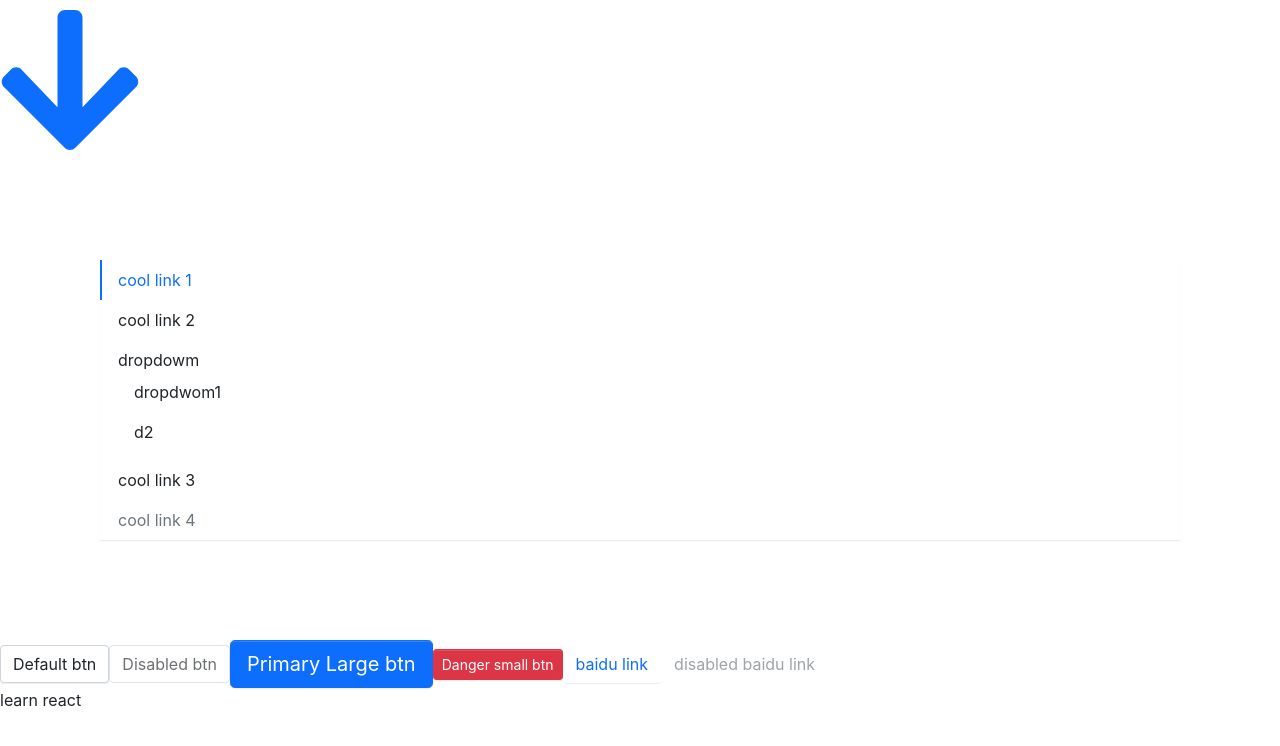
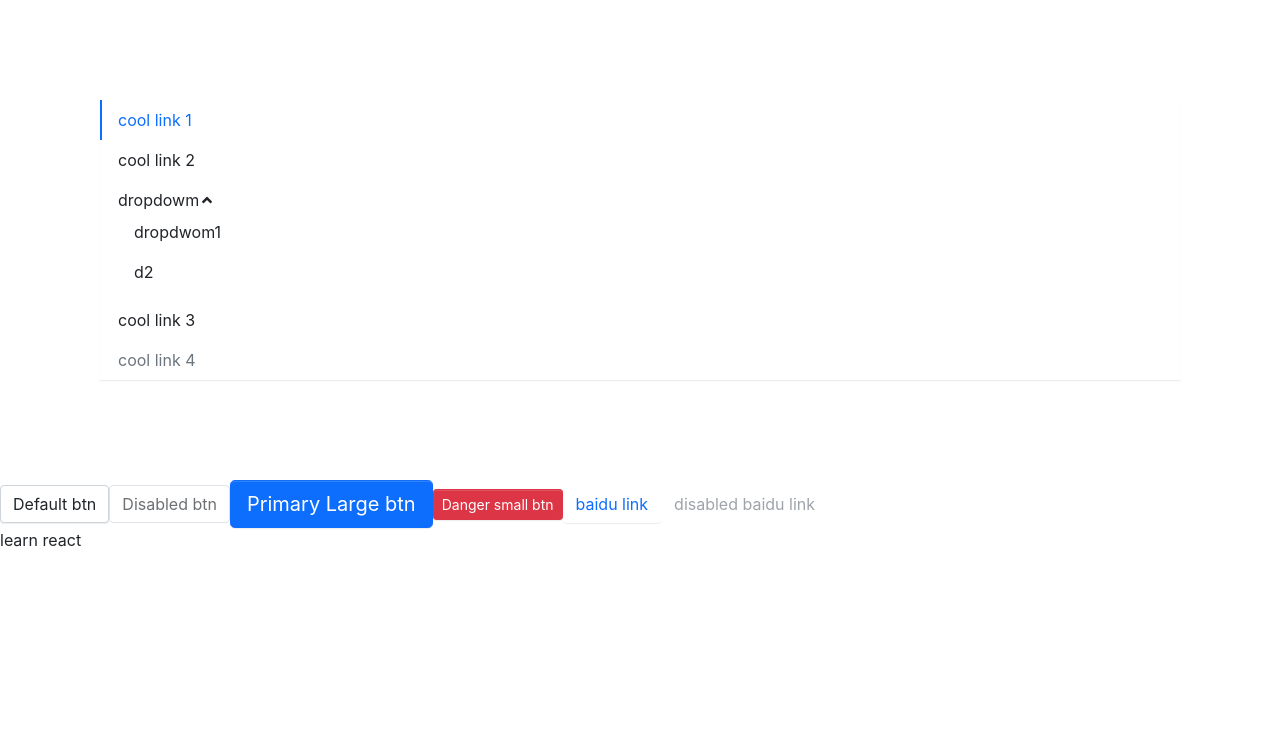
Before and after one commit to okkjoo/my-antd, a React (Create React App) app: page / in a window 1280 px wide. Shown: the top 746 px of the page. Built offline with nearby package versions, Linux system fonts and the light colour scheme.

Commit message:
[perf]: 优化过渡动画

```diff
--- a/src/App.tsx
+++ b/src/App.tsx
@@ -6,7 +6,6 @@
 import Menu from './components/Menu/menu'
 import MenuItem from './components/Menu/menuItem'
 import SubMenu from './components/Menu/subMenu'
-import Icon from './components/Icon/icon'
 import { library } from '@fortawesome/fontawesome-svg-core'
 import { fas } from '@fortawesome/free-solid-svg-icons'
 library.add(fas)
@@ -14,7 +13,6 @@
   return (
     <div className='App'>
       <header className='App-header'>
-        <Icon icon='arrow-down' theme='primary' size='10x' />
         <Menu
           defaultIndex='0'
           onSelect={(index) => alert(index)}
--- a/src/components/Menu/_style.scss
+++ b/src/components/Menu/_style.scss
@@ -34,7 +34,8 @@
       align-items: center;
     }
     .arrow-icon {
-      transition: transfrom 0.25s ease-in-out;
+      transform: rotate(0deg);
+      transition: transform 0.25s ease-in-out;
       margin-left: 3px;
     }
     &:hover {
@@ -58,6 +59,7 @@
     list-style: none;
     padding-left: 0;
     white-space: nowrap;
+    transition: $menu-transition;
     .menu-item {
       padding: $menu-item-padding-y $menu-item-padding-x;
       cursor: pointer;
--- a/src/components/Menu/subMenu.tsx
+++ b/src/components/Menu/subMenu.tsx
@@ -6,6 +6,7 @@
 import classNames from 'classnames'
 import { MenuContext } from './menu'
 import { MenuItemProps } from './menuItem'
+import Icon from '../Icon/icon'
 export interface SubMenuProps {
   index?: string
   title: string
@@ -25,6 +26,8 @@
 
   const classes = classNames('menu-item submenu-item', className, {
     'is-active': context.index === index,
+    'is-opened': menuOpen,
+    'is-vertical': context.mode === 'vertical',
   })
 
   const handleClick = (e: React.MouseEvent) => {
@@ -81,6 +84,7 @@
     <li key={index} className={classes} {...hoverEvents}>
       <div className='submenu-title' {...clickEvents}>
         {title}
+        <Icon icon='angle-down' className='arrow-icon' />
       </div>
       {renderChildren()}
     </li>
```
Also changed, not shown: 1 other file (tests, documents, lock files or other folders).
